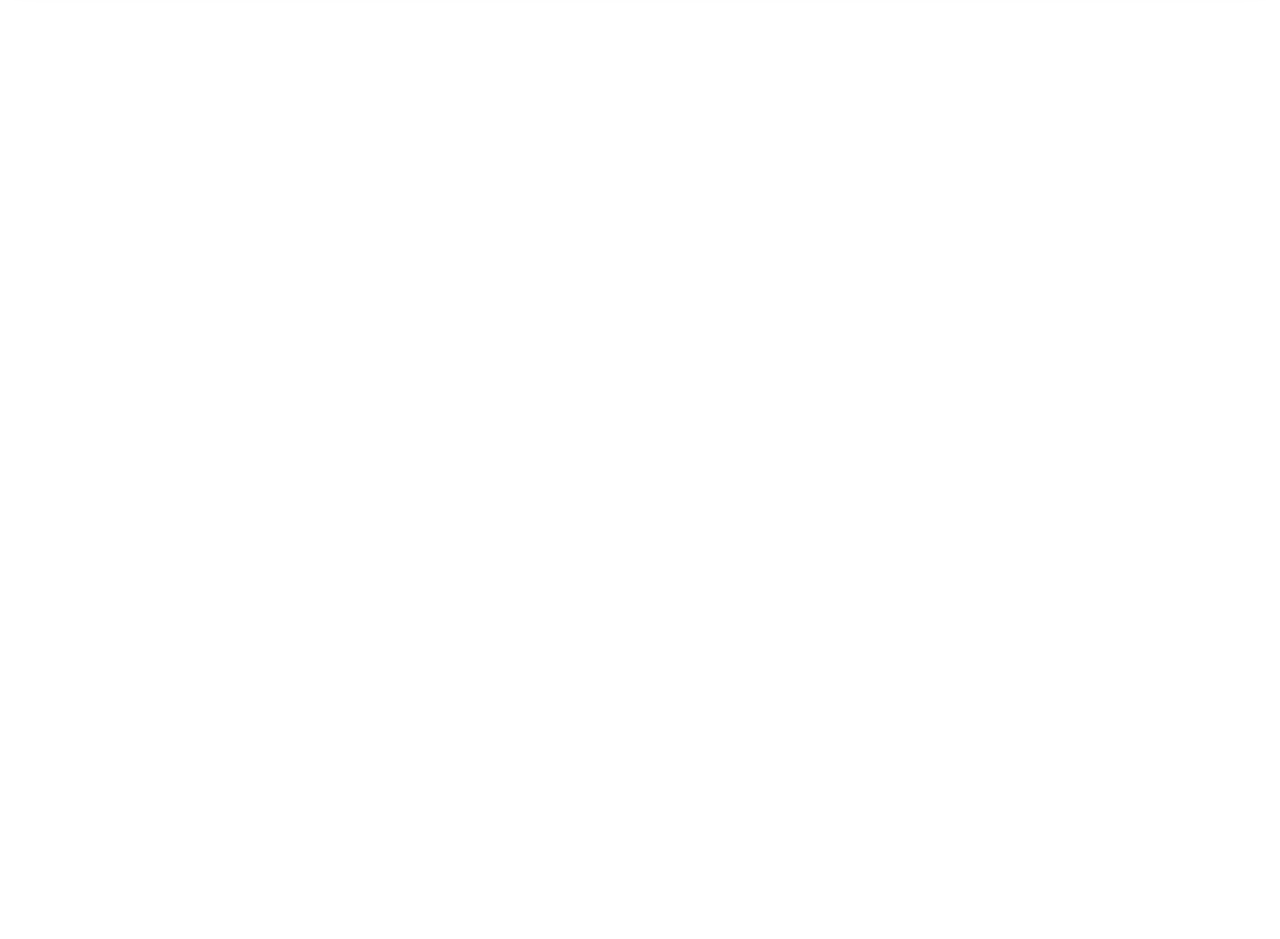
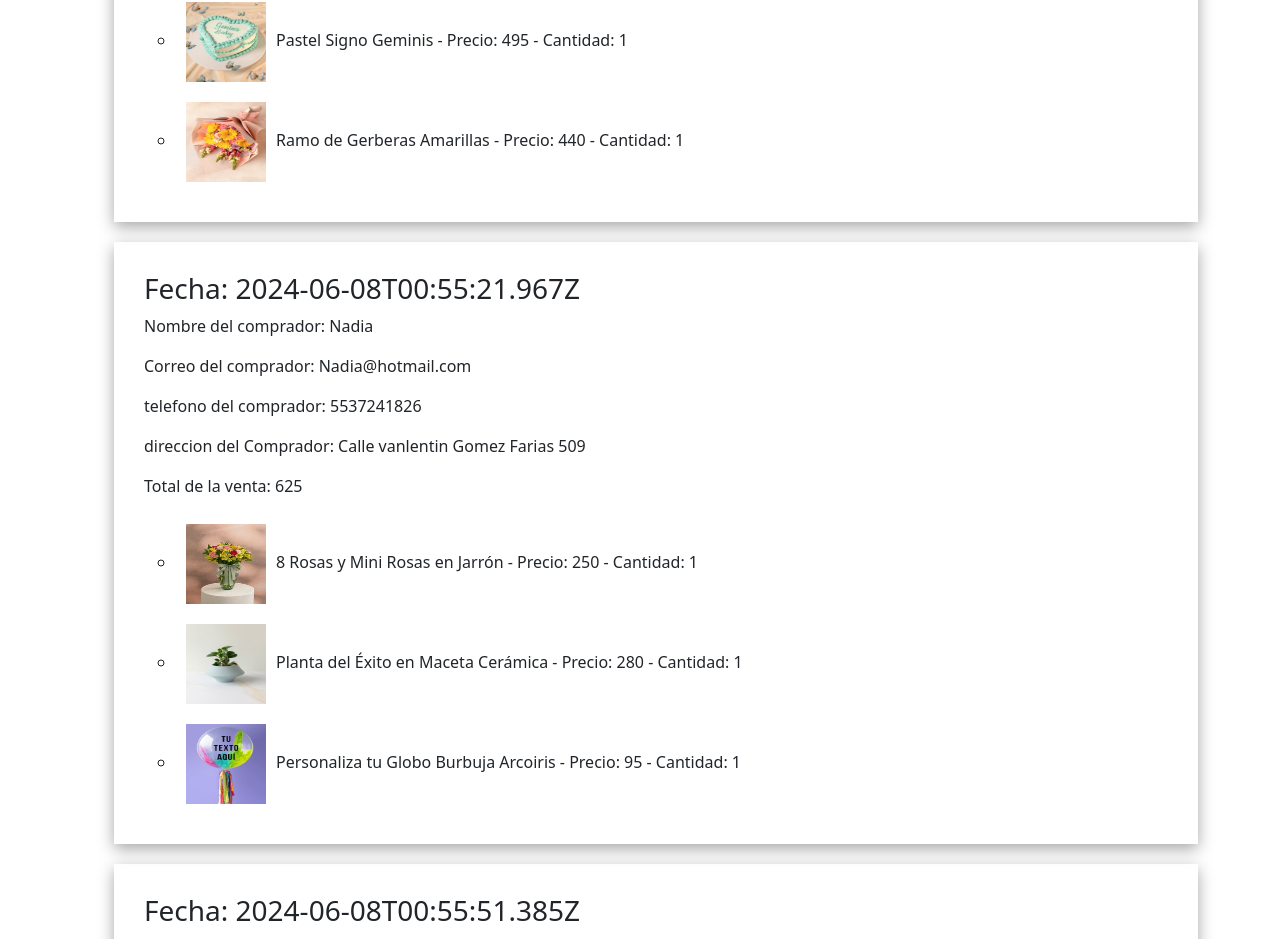
Before and after one commit to regaaron/Buganbilias, an Angular app: page /verPedidos in a window 1280 px wide. Shown: the part 436-1375 px from the top of the page. Before the commit the page ends 800 px from the top, so only its background shows below. Built offline with nearby package versions, Linux system fonts and the light colour scheme.

Commit message:
reportes

```diff
--- a/src/app/componentes/pedidos/pedidos.component.ts
+++ b/src/app/componentes/pedidos/pedidos.component.ts
@@ -12,9 +12,128 @@
 
   constructor() { }
 
+  // ngOnInit(): void {
+  //   // Obtener los reportes de ventas, ya sea del localStorage o de un servicio
+  //   const reportesGuardados = localStorage.getItem('reportes');
+  //   this.reportes = reportesGuardados ? JSON.parse(reportesGuardados) : [];
+  // }
+
   ngOnInit(): void {
-    // Obtener los reportes de ventas, ya sea del localStorage o de un servicio
+    // Datos iniciales de ejemplo
+    const initialReportes = [
+      {
+        fecha: "2024-06-08T00:54:48.775Z",
+        productosVendidos: [
+          {
+            imagen1: "assets/images/producto6/1.jpg",
+            imagen2: "assets/images/producto6/2.jpg",
+            imagen3: "assets/images/producto6/3.jpg",
+            imagen4: "assets/images/producto6/4.jpg",
+            descripcion: "Pastel Signo Geminis",
+            precio: 495,
+            cantidad: 1
+          },
+          {
+            imagen1: "assets/images/producto5/1.jpg",
+            imagen2: "assets/images/producto5/2.jpg",
+            imagen3: "assets/images/producto5/3.jpg",
+            imagen4: "assets/images/producto5/4.jpg",
+            descripcion: "Ramo de Gerberas Amarillas",
+            precio: 440,
+            cantidad: 1
+          }
+        ],
+        nombreComprador: "Aaron",
+        correoComprador: "aaron_lopez222@hotmail.com",
+        telefonoComprador: 4493877845,
+        direccionComprador: "Fovissste ojo de Agua",
+        totalVenta: 935
+      },
+      {
+        fecha: "2024-06-08T00:55:21.967Z",
+        productosVendidos: [
+          {
+            imagen1: "assets/images/producto1/1.jpg",
+            imagen2: "assets/images/producto1/2.jpg",
+            imagen3: "assets/images/producto1/3.jpg",
+            imagen4: "assets/images/producto1/4.jpg",
+            descripcion: "8 Rosas y Mini Rosas en Jarrón",
+            precio: 250,
+            cantidad: 1
+          },
+          {
+            imagen1: "assets/images/producto7/1.jpg",
+            imagen2: "assets/images/producto7/2.jpg",
+            imagen3: "assets/images/producto7/3.jpg",
+            imagen4: "assets/images/producto7/4.jpg",
+            descripcion: "Planta del Éxito en Maceta Cerámica",
+            precio: 280,
+            cantidad: 1
+          },
+          {
+            imagen1: "assets/images/producto9/1.jpg",
+            imagen2: "assets/images/producto9/2.jpg",
+            imagen3: "assets/images/producto9/3.jpg",
+            imagen4: "assets/images/producto9/4.jpg",
+            descripcion: "Personaliza tu Globo Burbuja Arcoiris",
+            precio: 95,
+            cantidad: 1
+          }
+        ],
+        nombreComprador: "Nadia",
+        correoComprador: "Nadia@hotmail.com",
+        telefonoComprador: 5537241826,
+        direccionComprador: "Calle vanlentin Gomez Farias 509",
+        totalVenta: 625
+      },
+      {
+        fecha: "2024-06-08T00:55:51.385Z",
+        productosVendidos: [
+          {
+            imagen1: "assets/images/producto6/1.jpg",
+            imagen2: "assets/images/producto6/2.jpg",
+            imagen3: "assets/images/producto6/3.jpg",
+            imagen4: "assets/images/producto6/4.jpg",
+            descripcion: "Pastel Signo Geminis",
+            precio: 495,
+            cantidad: 1
+          },
+          {
+            imagen1: "assets/images/producto9/1.jpg",
+            imagen2: "assets/images/producto9/2.jpg",
+            imagen3: "assets/images/producto9/3.jpg",
+            imagen4: "assets/images/producto9/4.jpg",
+            descripcion: "Personaliza tu Globo Burbuja Arcoiris",
+            precio: 95,
+            cantidad: 1
+          },
+          {
+            imagen1: "assets/images/producto10/1.jpg",
+            imagen2: "assets/images/producto10/2.jpg",
+            imagen3: "assets/images/producto10/3.jpg",
+            imagen4: "assets/images/producto10/4.jpg",
+            descripcion: "Planta Anturio en Maceta de Plumas",
+            precio: 350,
+            cantidad: 1
+          }
+        ],
+        nombreComprador: "Paola",
+        correoComprador: "Paola@hotmail.com",
+        telefonoComprador: 4493821743,
+        direccionComprador: "Alonso de Aragon",
+        totalVenta: 940
+      }
+    ];
+
+    // Obtener los reportes de ventas del localStorage
     const reportesGuardados = localStorage.getItem('reportes');
-    this.reportes = reportesGuardados ? JSON.parse(reportesGuardados) : [];
+
+    if (reportesGuardados) {
+      this.reportes = JSON.parse(reportesGuardados);
+    } else {
+      this.reportes = initialReportes;
+      localStorage.setItem('reportes', JSON.stringify(this.reportes));
+    }
   }
+
 }
```
